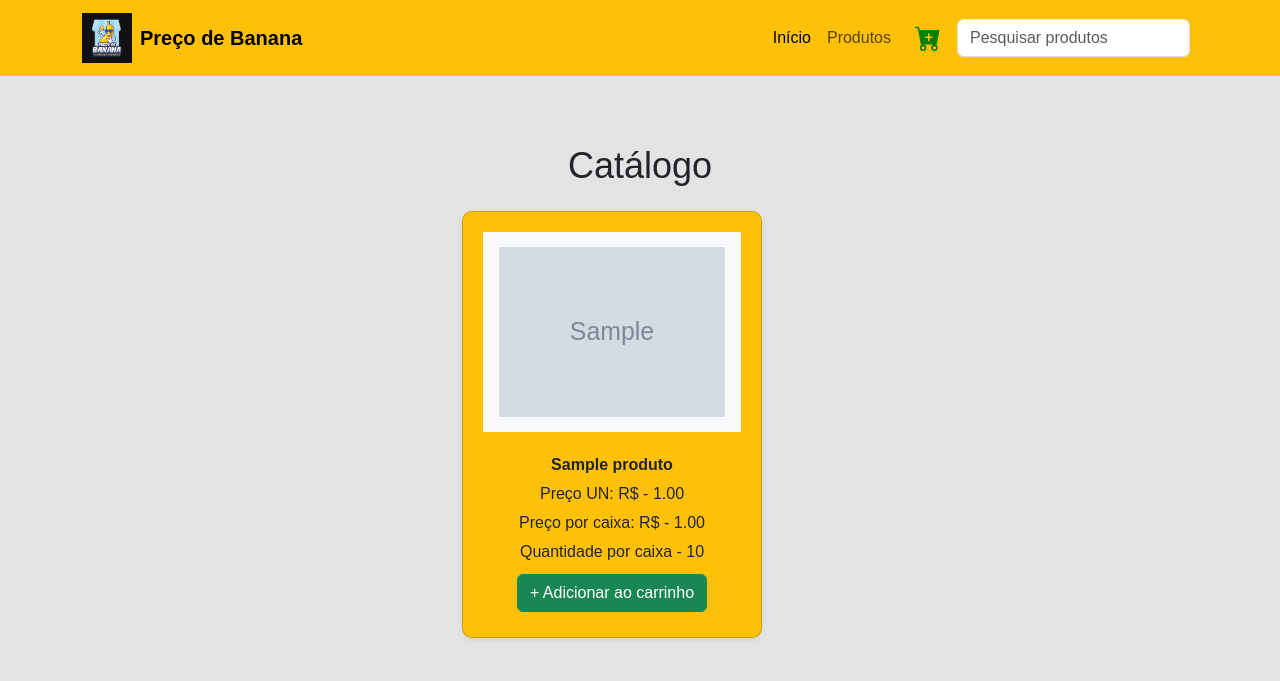
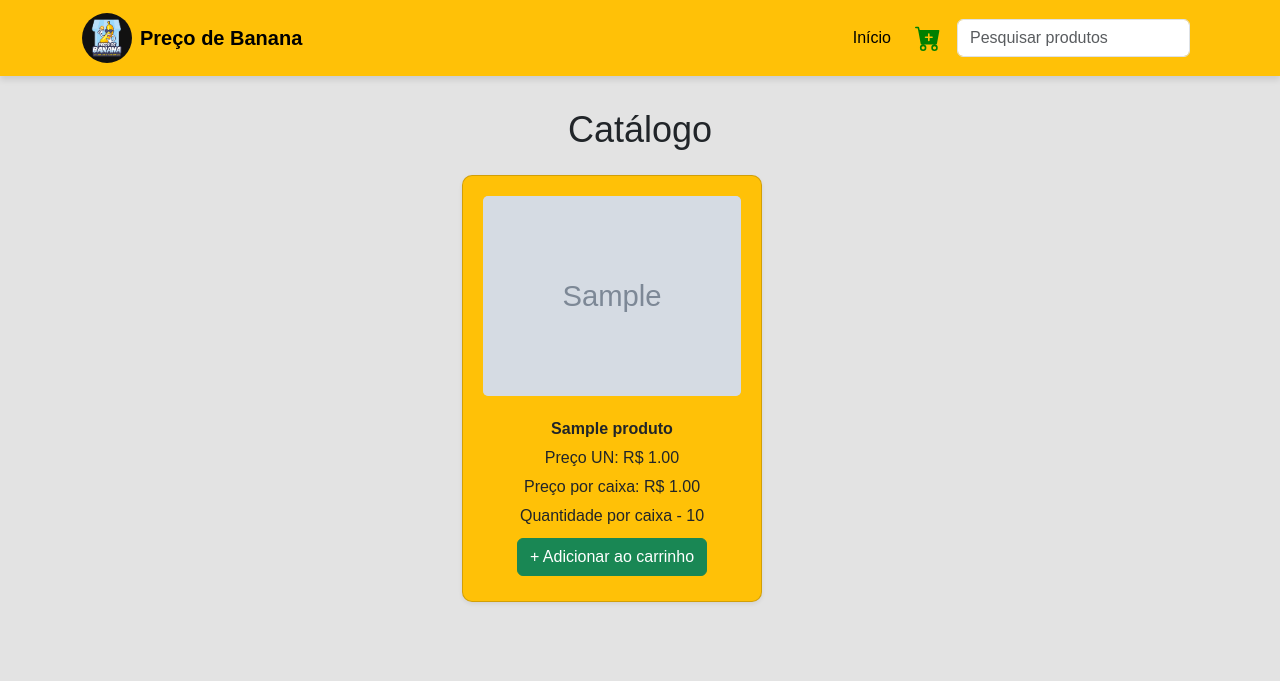
Before and after one commit to AlanBMC/CATALOGO-DE-PRODUTOS, a Django app: page /catalogo/ in a window 1280 px wide. Shown: the top 681 px of the page. Run offline with Django 5.2, Linux system fonts and the light colour scheme; tables that the repository leaves empty hold one stand-in row (values such as "Sample post"); grey boxes marked "Sample" are stand-in pictures.

Commit message:
feat: ajuste nos templates

```diff
--- a/precodebanana/catalogo/static/css/catalogo.css
+++ b/precodebanana/catalogo/static/css/catalogo.css
@@ -5,7 +5,9 @@
     box-sizing: border-box;
     font-family: Arial, sans-serif;
 }
-
+html{
+    scroll-behavior: smooth;
+}
 body {
     background-color: #e3e3e3;
     padding: 0;
@@ -36,9 +38,23 @@ header {
 nav {
     display: flex;
     align-items: center;
+    z-index: 9999;
+    position: fixed;
+
+}
+.catalogotexto{
+    margin-top: 40px;
 }
 
+.navbar {
+    position: fixed;
+    top: 0;
+    width: 100%;
 
+    z-index: 9999; /* Garante que a navbar fique acima de outros elementos */
+    background-color: #ffc107; /* Mantém o fundo da navbar visível quando o usuário descer */
+    box-shadow: 0 4px 6px rgba(0, 0, 0, 0.1); /* Adiciona uma sombra para destaque */
+}
 .menu-item {
     background-color: #ffff66;
     padding: 8px 15px;
@@ -108,14 +124,6 @@ h1 {
     border-radius: 10px;
 }
 
-.product-image {
-    background-color: #ccc;
-    height: 200px;
-    display: flex;
-    justify-content: center;
-    align-items: center;
-    margin-bottom: 15px;
-}
 
 .product-details p {
     margin: 5px 0;
@@ -128,13 +136,37 @@ h1 {
     border: none;
     border-radius: 5px;
     cursor: pointer;
+    transition: transform 0.2s ease;
 }
 
 .buy-button:hover {
     background-color: #008000;
+    transform: scale(1.3);
 }
+.botao-add-carrinho{
+    transition: transform 0.4s ease;
+}
+.botao-add-carrinho:hover{
+    transform: scale(1.1);
+
+}
+.product-image {
+    background-color: #ccc;          /* Cor de fundo da div */
+    height: 200px;                   /* Altura fixa da div */
+    width: 100%;                     /* Largura total da div */
+    display: flex;                   /* Centraliza a imagem na div */
+    justify-content: center;         /* Centraliza a imagem horizontalmente */
+    align-items: center;             /* Centraliza a imagem verticalmente */
+    margin-bottom: 15px;             /* Margem inferior */
+    border-radius: 5px;              /* Arredondamento da div */
+    overflow: hidden;
+    position: relative;               /* Garante que a imagem não ultrapasse as bordas */
+}
+
 .product-image img {
-    max-width: 100%;  /* Ajusta a largura da imagem ao tamanho do card */
-    max-height: 200px;  /* Limita a altura da imagem */
-    object-fit: contain;  /* Garante que a imagem mantenha suas proporções */
+    width: 100%;                     /* A imagem ocupa toda a largura da div */
+    height: auto;                  /* A imagem se ajusta à altura da div */
+    object-fit: cover;               /* A imagem cobre toda a div mantendo a proporção */
+    border-radius: 5px;
+    min-height: 100%;              /* Arredondamento da imagem */
 }
--- a/precodebanana/catalogo/static/js/catalogo.js
+++ b/precodebanana/catalogo/static/js/catalogo.js
@@ -18,3 +18,21 @@ function adicionaprodutoaocarrinho(produtoId) {
         });
     }
 }
+
+document.addEventListener("DOMContentLoaded", function(){
+    const procurar = document.getElementById('procurar-input');
+    const produtos = Array.from(document.getElementsByClassName('cards-produtos'));
+    procurar.addEventListener('input', function(){
+        const achados = procurar.value.toLowerCase()
+        produtos.forEach(prod =>{
+            const nomeProd = prod.querySelector("p:nth-child(1)").textContent.toLowerCase();
+            const precoProd = prod.querySelector("p:nth-child(2)").textContent.toLowerCase();
+            const precocaixaProd = prod.querySelector("p:nth-child(3)").textContent.toLowerCase();
+            if (nomeProd.includes(achados) || precoProd.includes(achados) || precocaixaProd.includes(achados)){
+                prod.style.display = 'block';
+            }else{
+                prod.style.display = 'none';
+            }
+        })
+    })
+})
--- a/precodebanana/catalogo/templates/catalogo.html
+++ b/precodebanana/catalogo/templates/catalogo.html
@@ -16,8 +16,8 @@
     <!-- Cabeçalho -->
     <nav class="navbar navbar-expand-lg navbar-light bg-warning">
         <div class="container">
-            <a class="navbar-brand d-flex align-items-center" href="#">
-                <img src="{% static 'logo2.png' %}" alt="Logo Preço de Banana" width="50" height="50" class="d-inline-block align-top me-2">
+            <a  class="navbar-brand d-flex align-items-center" href="#">
+                <img style="border-radius: 50%;" src="{% static 'logo2.png' %}" alt="Logo Preço de Banana" width="50" height="50"  class="d-inline-block align-top me-2">
                 <span class="fw-bold">Preço de Banana</span>
             </a>
             <!-- Botão para colapsar o menu no mobile -->
@@ -27,11 +27,9 @@
             <div class="collapse navbar-collapse" id="navbarNav">
                 <ul class="navbar-nav ms-auto">
                     <li class="nav-item">
-                        <a class="nav-link active" aria-current="page" href="#inicio">Início</a>
+                        <a class="nav-link active" aria-current="page" href="#">Início</a>
                     </li>
-                    <li class="nav-item">
-                        <a class="nav-link" href="#">Produtos</a>
-                    </li>
+
 
                 </ul>
                 <!-- Ícone do carrinho -->
@@ -45,7 +43,7 @@
                             </a>
                     <!-- Barra de pesquisa -->
                     <form class="d-flex">
-                        <input class="form-control me-2" type="search" placeholder="Pesquisar produtos" aria-label="Search">
+                        <input class="form-control me-2" type="search" id="procurar-input" placeholder="Pesquisar produtos" aria-label="Search">
                     </form>
                 </div>
             </div>
@@ -53,27 +51,28 @@
     </nav>
 
     <!-- Catálogo -->
-    <main id="#inicio" class="container mt-5">
-        <h1 class="text-center mb-4">Catálogo</h1>
+    <main  class="container mt-5 catalogo-h">
+        <div id="inicio" class="catalogotexto">
+
+            <h1 class="text-center mb-4 ">Catálogo</h1>
+        </div>
 
         <div class="row justify-content-center">
             {% for produto in catalogo %}
-            <div class="col-12 col-md-6 col-lg-4 mb-4">
+            <div class="col-12 col-md-6 col-lg-4 mb-4 cards-produtos">
                 <div class="product-card card bg-warning text-dark shadow-sm">
-                    <div class="product-image card-body text-center bg-light mb-3">
-                        <img src="{{ produto.imagem.url }}" alt="{{ produto.nome }}" id="imagemproduto" class="img-fluid">
-
-
+                    <div  class="product-image mb-3">
+                        <img   src="{{ produto.imagem.url }}" alt="{{ produto.nome }}" id="imagemproduto" >
                     </div>
 
                     <div class="product-details text-center">
                         <p><strong>{{produto.nome}}</strong></p>
-                        <p>Preço UN: R$ - {{produto.preco_un}}</p>
-                        <p>Preço por caixa: R$ - {{produto.preco_por_caixa}}</p>
+                        <p >Preço UN: R$ {{produto.preco_un}}</p>
+                        <p>Preço por caixa: R$ {{produto.preco_por_caixa}}</p>
                         <p>Quantidade por caixa - {{produto.quantidade_na_caixa}}</p>
                         <form method="POST"> {% csrf_token %}
                             <input type="hidden" name="id_produto" id="id_produto_{{produto.id}}" value="{{produto.id}}">
-                            <button type="button" style="margin-bottom: 5px; margin-top: 5px;" class="btn btn-success" onclick="adicionaprodutoaocarrinho('{{produto.id}}')" >+ Adicionar ao carrinho</button>
+                            <button type="button" style="margin-bottom: 5px; margin-top: 5px;" class="btn btn-success botao-add-carrinho" onclick="adicionaprodutoaocarrinho('{{produto.id}}')" >+ Adicionar ao carrinho</button>
                         </form>
 
                         </div>
```
Also changed, not shown: precodebanana/catalogo/static/css/carrinho.css (+10 -0 lines), precodebanana/catalogo/static/js/carrinho.js (+9 -0 lines), precodebanana/catalogo/templates/carrinho.html (+9 -9 lines).
